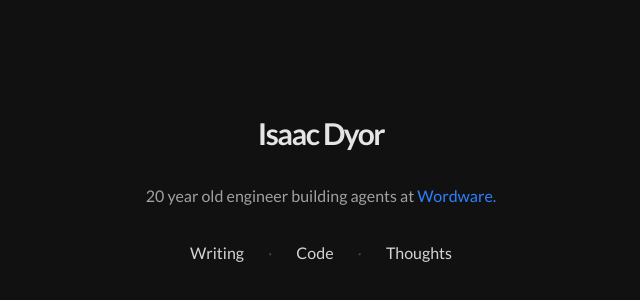
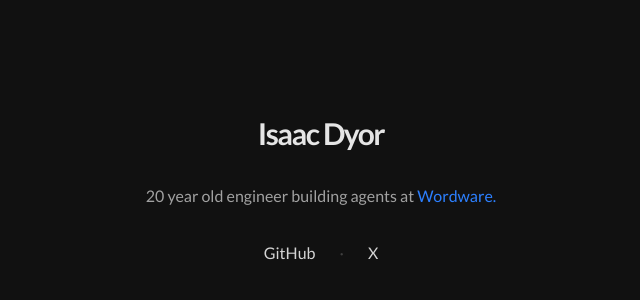
Before and after one commit to isaacdyor/simple-site, a Next.js app: page / in a window 1280 px wide. Shown: the part 210-510 px from the top of the page, without its empty margins (319-959 px from the left). Built offline with nearby package versions, Linux system fonts and the light colour scheme.

Commit message:
no substack

```diff
--- a/src/app/page.tsx
+++ b/src/app/page.tsx
@@ -25,21 +25,12 @@ export default function Home() {
         {/* Social Links */}
         <div className="flex items-center justify-center gap-4 sm:gap-6">
           <a
-            href="https://isaacdyor.substack.com"
-            target="_blank"
-            rel="noopener noreferrer"
-            className="text-neutral-300 hover:text-white transition-colors"
-          >
-            Writing
-          </a>
-          <span className="text-neutral-700 select-none">·</span>
-          <a
             href="https://github.com/isaacdyor"
             target="_blank"
             rel="noopener noreferrer"
             className="text-neutral-300 hover:text-white transition-colors"
           >
-            Code
+            GitHub
           </a>
           <span className="text-neutral-700 select-none">·</span>
           <a
@@ -48,7 +39,7 @@ export default function Home() {
             rel="noopener noreferrer"
             className="text-neutral-300 hover:text-white transition-colors"
           >
-            Thoughts
+            X
           </a>
         </div>
       </div>
```
